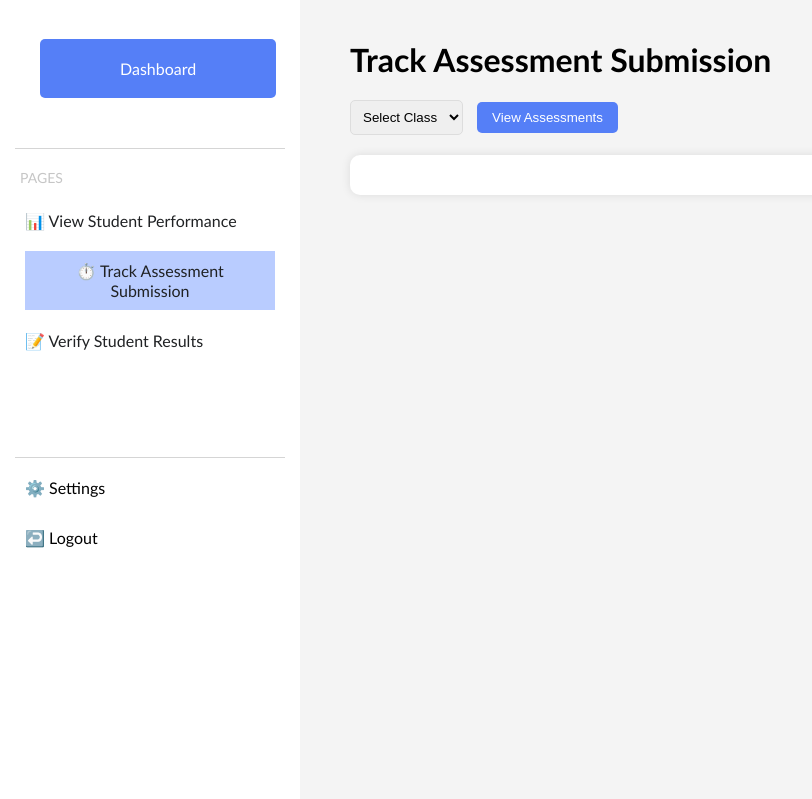
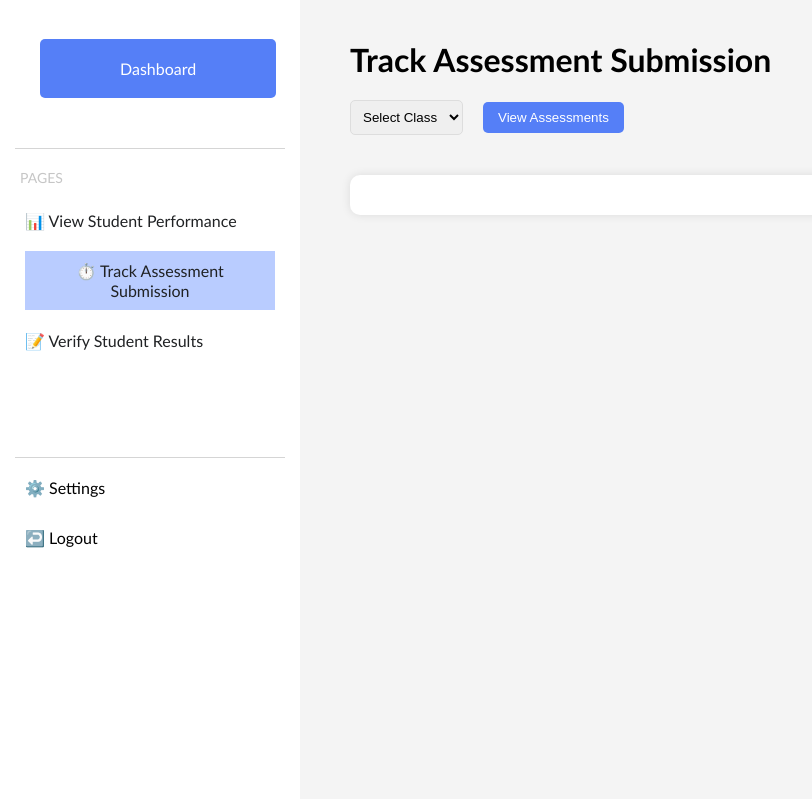
Before and after one commit to syuennl/kinderwise, a PHP site: page /track_assessments.php in a window 1280 px wide. Shown: the part 147-946 px from the top of the page, without its empty margins (0-812 px from the left). Run offline with PHP 8.4, Linux system fonts and the light colour scheme; data comes from the database, SQL or seed files in the repository; grey boxes are pictures that could not be loaded.

Commit message:
Update track_assessments.php
UI adjustment

```diff
--- a/KinderWise/track_assessments.php
+++ b/KinderWise/track_assessments.php
@@ -137,6 +137,13 @@
             align-items: flex-start;
             flex-grow: 1;
             padding: 20px 50px;
+        }
+
+        .filters {
+            display: flex;
+            gap: 10px;
+            margin-bottom: 20px;
+            align-items: center;
         }
 
         .class-info {
```
